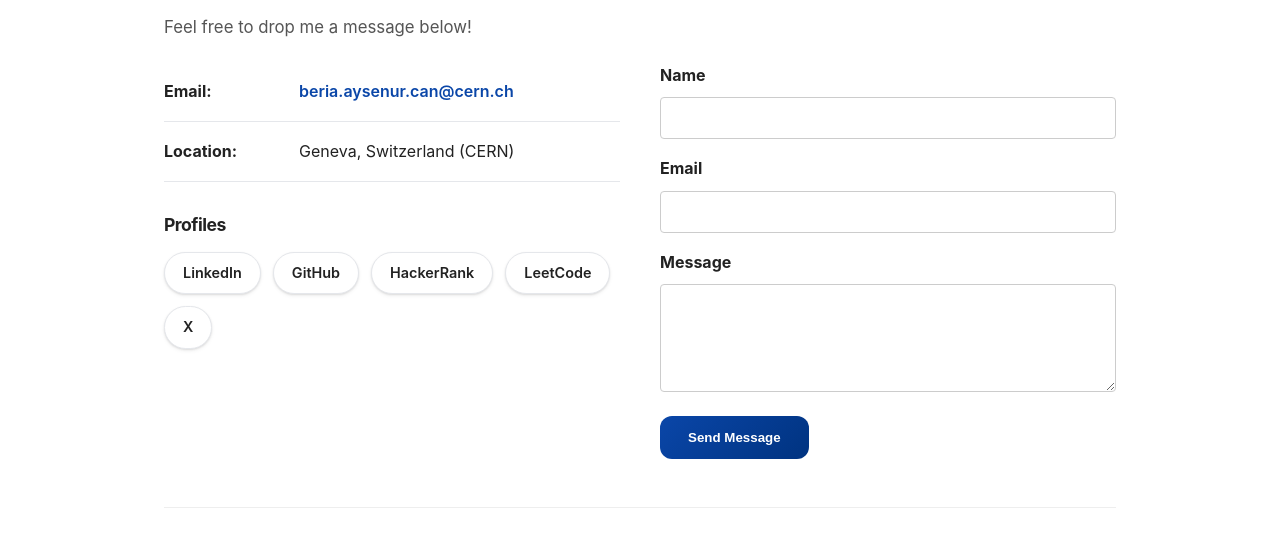
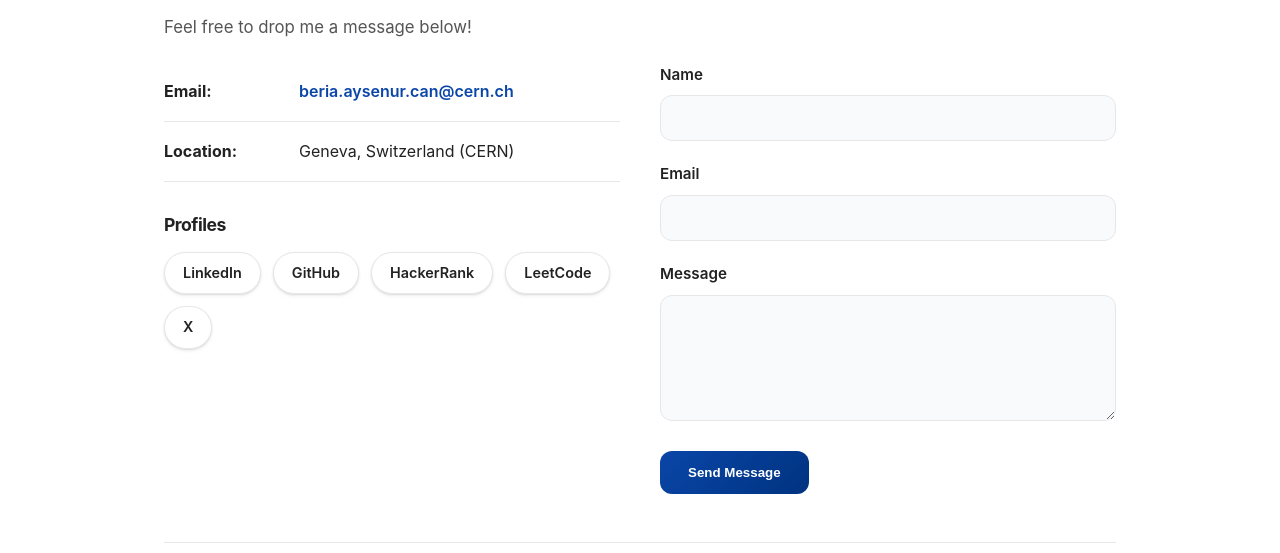
Before and after one commit to beriaacan/beriaacan.github.io, a plain HTML site: page contact.html in a window 1280 px wide. Shown: the part 179-732 px from the top of the page. Drawn offline with Linux system fonts and the light colour scheme.

Commit message:
contact update

```diff
--- a/contact.html
+++ b/contact.html
@@ -38,7 +38,7 @@
             <section class="contact-grid">
                 <div class="contact-info">
                     <ul class="info-list">
-                        <li><strong>Email:</strong> <a href="mailto:beria.aysenur.can@cern.ch">beria.aysenur.can@cern.ch</a></li>
+                        <li><strong>Email:</strong>  <a href="mailto:beria.aysenur.can@cern.ch">beria.aysenur.can@cern.ch</a></li>
                         <li><strong>Location:</strong> Geneva, Switzerland (CERN)</li>
                     </ul>
 
@@ -52,31 +52,29 @@
                     </div>
                 </div>
 
-                <div class="contact-form-container" style="margin-top: 2rem;">
-
+                <div class="contact-form-container">
                     <form action="https://formspree.io/f/FORM_ID_BURAYA" method="POST" class="contact-form">
-
-                        <div style="margin-bottom: 1rem;">
-                            <label for="name" style="display: block; margin-bottom: 0.5rem; font-weight: bold;">Name</label>
-                            <input type="text" id="name" name="name" required style="width: 100%; padding: 0.8rem; border: 1px solid #ccc; border-radius: 4px;">
+                        <div class="form-group">
+                            <label for="name">Name</label>
+                            <input type="text" id="name" name="name" required>
                         </div>
 
-                        <div style="margin-bottom: 1rem;">
-                            <label for="email" style="display: block; margin-bottom: 0.5rem; font-weight: bold;">Email</label>
-                            <input type="email" id="email" name="email" required style="width: 100%; padding: 0.8rem; border: 1px solid #ccc; border-radius: 4px;">
+                        <div class="form-group">
+                            <label for="email">Email</label>
+                            <input type="email" id="email" name="email" required>
                         </div>
 
-                        <div style="margin-bottom: 1rem;">
-                            <label for="message" style="display: block; margin-bottom: 0.5rem; font-weight: bold;">Message</label>
-                            <textarea id="message" name="message" rows="5" required style="width: 100%; padding: 0.8rem; border: 1px solid #ccc; border-radius: 4px; font-family: inherit;"></textarea>
+                        <div class="form-group">
+                            <label for="message">Message</label>
+                            <textarea id="message" name="message" rows="5" required></textarea>
                         </div>
 
-                        <button type="submit" class="btn-primary" style="cursor: pointer;">Send Message</button>
+                        <button type="submit" class="btn-primary form-submit">Send Message</button>
                     </form>
                 </div>
             </section>
 
-            <hr style="margin: 3rem 0; border: 0; border-top: 1px solid #eee;">
+            <hr style="margin: 3rem 0; border: 0; border-top: 1px solid var(--border);">
 
             <section>
                 <h2>CV</h2>
@@ -86,7 +84,7 @@
         </main>
     </div>
 
-    <footer style="text-align: center; margin-top: 4rem; margin-bottom: 2rem; color: #888; font-size: 0.8rem;">
+    <footer style="text-align: center; margin-top: 4rem; margin-bottom: 2rem; color: var(--muted); font-size: 0.8rem;">
     </footer>
 
     <script src="js/theme.js"></script>
--- a/css/style.css
+++ b/css/style.css
@@ -207,8 +207,6 @@ p { margin-bottom: 1.2rem; color: var(--muted); font-size: 1.05rem; }
     }
 }
 
-
-
 /* Cards (Projects) - Kartların tamamı tıklanabilir yapıldı */
 .grid-cards {
     display: grid;
@@ -301,6 +299,7 @@ p { margin-bottom: 1.2rem; color: var(--muted); font-size: 1.05rem; }
     header { height: auto; flex-direction: column; padding: 15px; gap: 15px; }
     nav { flex-wrap: wrap; justify-content: center; }
 }
+
 /* Contact Grid Layout */
 .contact-grid {
     display: grid;
@@ -348,3 +347,47 @@ p { margin-bottom: 1.2rem; color: var(--muted); font-size: 1.05rem; }
     transform: translateY(-2px);
     box-shadow: var(--shadow-md);
 }
+
+/* Form Styling */
+.contact-form {
+    display: flex;
+    flex-direction: column;
+    gap: 20px;
+}
+
+.form-group {
+    display: flex;
+    flex-direction: column;
+    gap: 8px;
+}
+
+.form-group label {
+    font-weight: 600;
+    color: var(--fg);
+    font-size: 0.95rem;
+}
+
+.form-group input,
+.form-group textarea {
+    width: 100%;
+    padding: 12px 16px;
+    background: var(--hero-bg);
+    border: 1px solid var(--border);
+    border-radius: var(--radius);
+    color: var(--fg);
+    font-family: inherit;
+    font-size: 1rem;
+    transition: border-color 0.2s, box-shadow 0.2s;
+}
+
+.form-group input:focus,
+.form-group textarea:focus {
+    outline: none;
+    border-color: var(--acc);
+    box-shadow: 0 0 0 3px rgba(79, 138, 232, 0.2);
+}
+
+.form-submit {
+    margin-top: 10px;
+    align-self: flex-start;
+}
```
